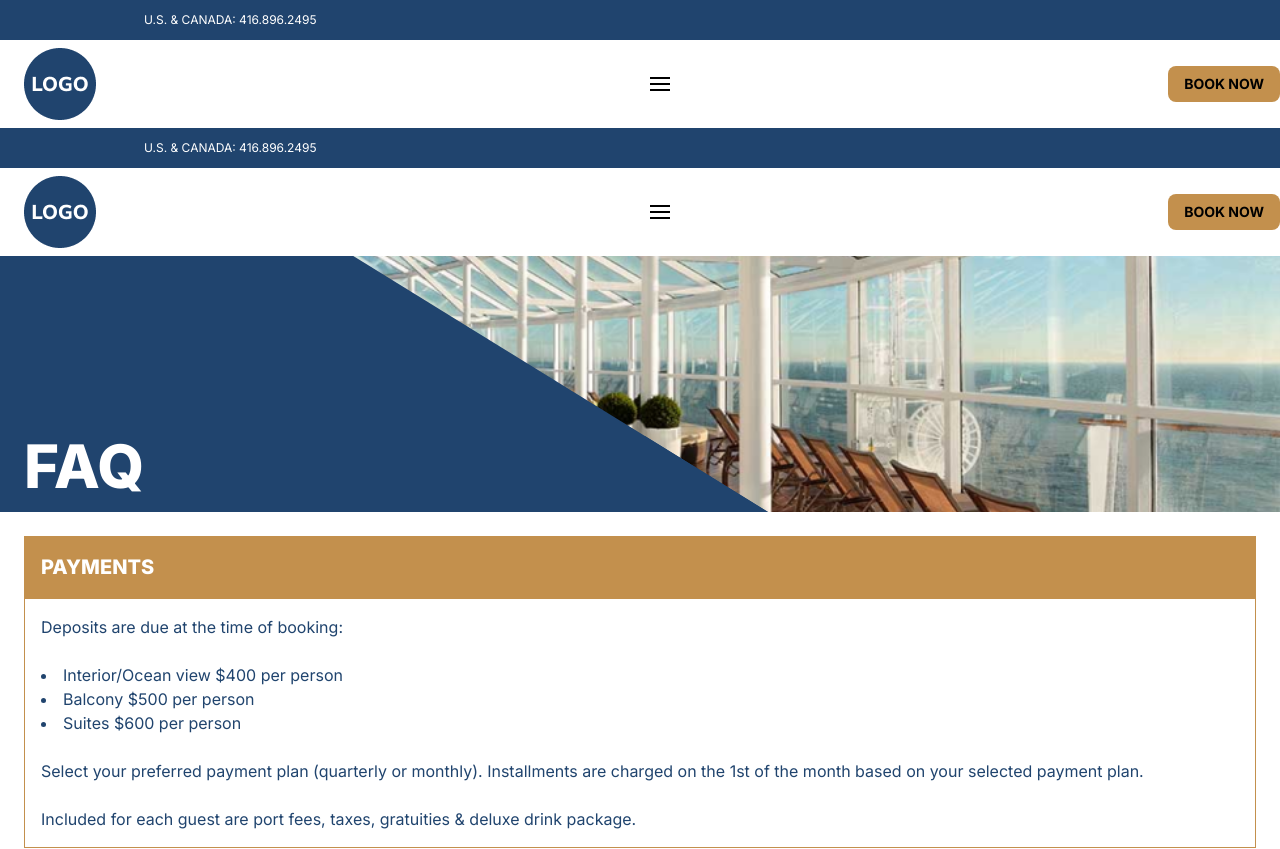
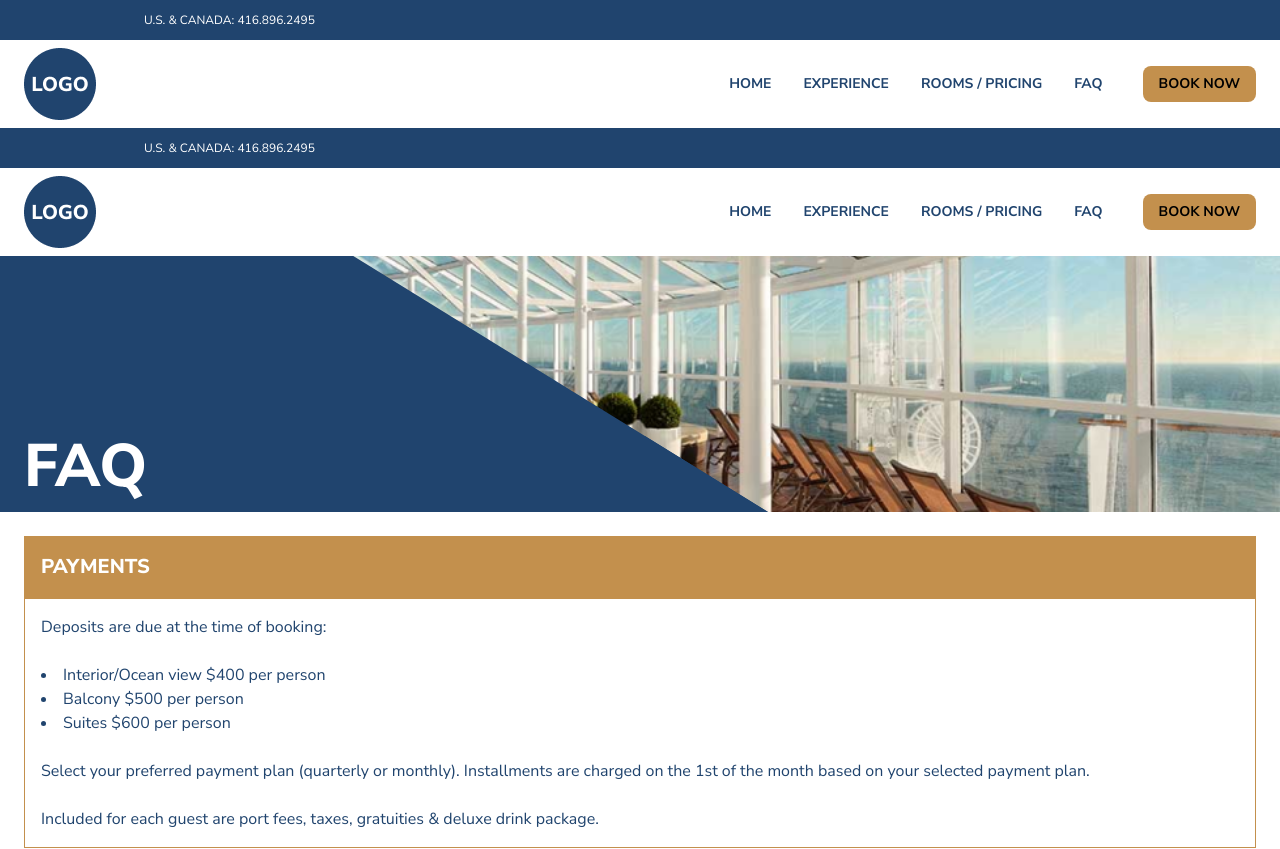
Before and after one commit to jjcxdev/sots, a Next.js app: page /faq in a window 1280 px wide. Shown: the top 849 px of the page. Built offline with nearby package versions, Linux system fonts and the light colour scheme.

Commit message:
navbar fixed

```diff
--- a/src/app/components/navbar.tsx
+++ b/src/app/components/navbar.tsx
@@ -8,8 +8,8 @@ function Navbar() {
   const [isOpen, setIsOpen] = useState(false);
 
   return (
-    <div className="flex py-2 items-center bg-white justify-between flex-wrap">
-      <div className="flex items-center mr-14 flex-shrink-0 text-white pl-6">
+    <div className="flex py-2 px-6 items-center bg-white justify-between flex-wrap md:flex-nowrap">
+      <div className="flex items-center mr-14 flex-shrink-0 text-white">
         <Image
           src="/logo.png"
           width="72"
@@ -20,10 +20,10 @@ function Navbar() {
       </div>
       <button
         type="button"
-        className="text-black justify-end ml-8 bg-custom-gold hover:bg-custom-blue hover:text-white font-bold rounded-lg text-sm px-4 py-2 text-center uppercase sm:hidden">
+        className="text-black justify-end ml-8 bg-custom-gold hover:bg-custom-blue hover:text-white font-bold rounded-lg text-sm px-4 py-2 text-center uppercase sm:hidden md:hidden whitespace-nowrap">
         Book Now
       </button>
-      <div className="">
+      <div className="md:hidden">
         <button
           onClick={() => setIsOpen(!isOpen)}
           className="flex items-center px-3 py-2 rounded text-black hover:text-black-400">
@@ -42,21 +42,20 @@ function Navbar() {
         </button>
       </div>
       <div
-        className={`w-full block bg-white pr-6  text-custom-blue pl-10 flex-grow ${
-          isOpen ? "block" : "hidden"
-        }
-        }`}>
-        <div className="text-sm uppercase font-bold ">
-          <Link href="/" className="block py-4 text-white-200">
+        className={`w-full flex flex-col bg-white pr-6 text-custom-blue flex-grow ${
+          isOpen ? "block" : "hidden" // Handles the toggle state for small screens
+        } md:flex`}>
+        <div className="text-sm uppercase font-bold flex flex-col md:flex-row justify-end">
+          <Link href="/" className="block py-4 md:px-4 text-white-200">
             Home
           </Link>
-          <Link href="/course" className="block py-4 text-white-200">
+          <Link href="/course" className="block py-4 md:px-4 text-white-200">
             Experience
           </Link>
-          <Link href="/rooms" className="block py-4 text-white-200">
+          <Link href="/rooms" className="block py-4 md:px-4 text-white-200">
             Rooms / Pricing
           </Link>
-          <Link href="/faq" className="block py-4 stext-white-200">
+          <Link href="/faq" className="block py-4 md:px-4 text-white-200">
             FAQ
           </Link>
         </div>
@@ -64,7 +63,7 @@ function Navbar() {
       </div>
       <button
         type="button"
-        className="text-black bg-custom-gold hover:bg-custom-blue hover:text-white font-bold rounded-lg text-sm px-4 py-2 text-center uppercase ">
+        className="text-black bg-custom-gold hover:bg-custom-blue hover:text-white font-bold rounded-lg text-sm px-4 py-2 text-center uppercase hidden md:block whitespace-nowrap">
         Book Now
       </button>
     </div>
--- a/src/app/layout.tsx
+++ b/src/app/layout.tsx
@@ -1,11 +1,11 @@
 import "./globals.css";
 import type { Metadata } from "next";
-import { Inter } from "next/font/google";
+import { Nunito_Sans } from "next/font/google";
 import Footer from "./components/footer";
 import Call from "./components/cta";
 import Navbar from "./components/navbar";
 
-const inter = Inter({ subsets: ["latin"] });
+const nunito = Nunito_Sans({ subsets: ["latin"] });
 
 export const metadata: Metadata = {
   title: "Seminar On The Seas",
@@ -19,7 +19,7 @@ export default function RootLayout({
 }) {
   return (
     <html lang="en">
-      <body className={inter.className}>
+      <body className={nunito.className}>
         <Call />
         <Navbar />
         {children}
```
